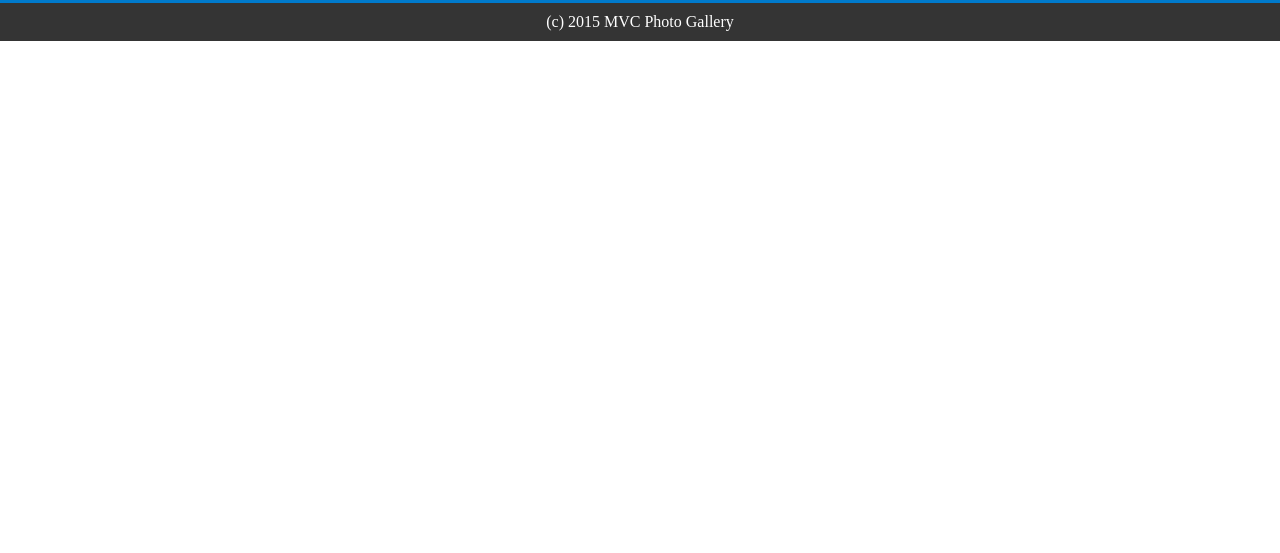
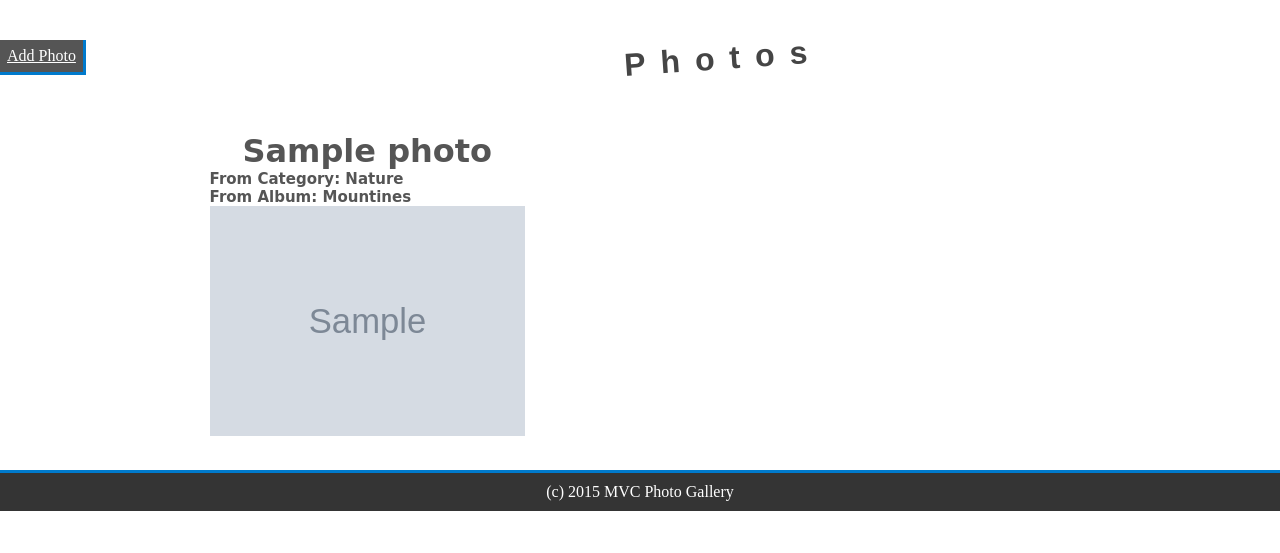
Before and after one commit to gngeorgiev/SoftUniPHPBlog, a PHP site: page /photos in a window 1280 px wide. Shown: the part 247-800 px from the top of the page. Run offline with PHP 8.4, Linux system fonts and the light colour scheme; data comes from the database, SQL or seed files in the repository; tables that the repository leaves empty hold one stand-in row (values such as "Sample post"); grey boxes marked "Sample" are stand-in pictures.

Commit message:
Add page for selected photo and starting with photo show comments and add comment

```diff
--- a/content/styles.css
+++ b/content/styles.css
@@ -115,6 +115,11 @@ header > .menu li a {
     font-family: cursive;
 }
 
+.photo-holder ul li h2 {
+    text-align: left;
+    font-size:15px;
+}
+
 .photo-holder ul li div {
     width:100%;
 }
@@ -187,3 +192,9 @@ form > input[type="submit"] {
     padding: 5px;
     cursor: pointer;
 }
+
+
+.comments-holder > form {
+    width:100%;
+    margin:0;
+}
--- a/controllers/PhotosController.php
+++ b/controllers/PhotosController.php
@@ -9,11 +9,16 @@ class PhotosController extends BaseController {
     }
 
     public function index() {
-        $this->authors = $this->albumsModel->getAll();
+        $this->photos = $this->photosModel->getAllWithCategoryAndAlbum();
     }
 
     public function album($id) {
-        $this->albumPhotos = $this->photosModel->find($id);
+        $this->albumPhotos = $this->photosModel->findByAlbum($id);
+    }
+
+    public function id($id) {
+        $this->photo = $this->photosModel->findById($id);
+        $this->photoComments = $this->photosModel->photoComments($id);
     }
 
     public function add() {
--- a/models/PhotosModel.php
+++ b/models/PhotosModel.php
@@ -6,9 +6,30 @@ class PhotosModel extends BaseModel {
         return $statement->fetch_all(MYSQLI_ASSOC);
     }
 
-    public function find($id) {
+    public function getAllWithCategoryAndAlbum() {
+        $statement = self::$db->query("SELECT p.id, p.name, p.path, c.name as categoryName, a.name as albumName FROM photos p JOIN albums a ON p.album_id = a.id JOIN categories c ON a.category_id = c.id ");
+        return $statement->fetch_all(MYSQLI_ASSOC);
+    }
+
+    public function findByAlbum($id) {
         $statement = self::$db->prepare(
             "SELECT * FROM photos WHERE album_id = ?");
+        $statement->bind_param("i", $id);
+        $statement->execute();
+        return $statement->get_result()->fetch_all(MYSQLI_ASSOC);
+    }
+
+    public function findById($id) {
+        $statement = self::$db->prepare(
+            "SELECT p.id, p.name, p.path, a.name as albumName, c.name as categoryName FROM photos p JOIN albums a ON a.id = p.album_id AND p.id = ? JOIN categories c ON c.id = a.category_id");
+        $statement->bind_param("i", $id);
+        $statement->execute();
+        return $statement->get_result()->fetch_all(MYSQLI_ASSOC);
+    }
+
+    public function photoComments($id) {
+        $statement = self::$db->prepare(
+            "SELECT * FROM comments WHERE photo_id = ? ORDER BY id");
         $statement->bind_param("i", $id);
         $statement->execute();
         return $statement->get_result()->fetch_all(MYSQLI_ASSOC);
--- a/views/photos/album.php
+++ b/views/photos/album.php
@@ -9,7 +9,7 @@
 	<h1 class="photos-header">Photos</h1>
 	<ul>
 	    <?php foreach ($this->viewBag['albumPhotos'] as $photo) : ?>
-	    	<li><a href="/photos/album/<?= $photo['id'] ?>">
+	    	<li title="Click to see comments!"><a href="/photos/id/<?= $photo['id'] ?>">
 	    		<h1><?= $photo['name'] ?></h1>
 	    		<img src="/<?= $photo['path']?>"/>
 	    	</a>
--- a/views/photos/index.php
+++ b/views/photos/index.php
@@ -0,0 +1,21 @@
+<div id="control-panel">
+	<ul>
+		<li><a href="/photos/add">Add Photo</a></li>
+	</ul>
+</div>
+
+
+<div id="photos" class="photo-holder">
+	<h1 class="photos-header">Photos</h1>
+	<ul>
+	    <?php foreach ($this->viewBag['photos'] as $photo) : ?>
+	    	<li title="Click to see comments!"><a href="/photos/id/<?= $photo['id'] ?>">
+	    		<h1><?= $photo['name'] ?></h1>
+	    		<h2>From Category: <?= $photo['categoryName'] ?></h2>
+	    		<h2>From Album: <?= $photo['albumName'] ?></h2>
+	    		<img src="/<?= $photo['path']?>"/>
+	    	</a>
+	    	</li>
+	    <?php endforeach ?>
+	</ul>
+</div>
```
Also changed, not shown: views/photos/id.php (added, +33 -0 lines).
